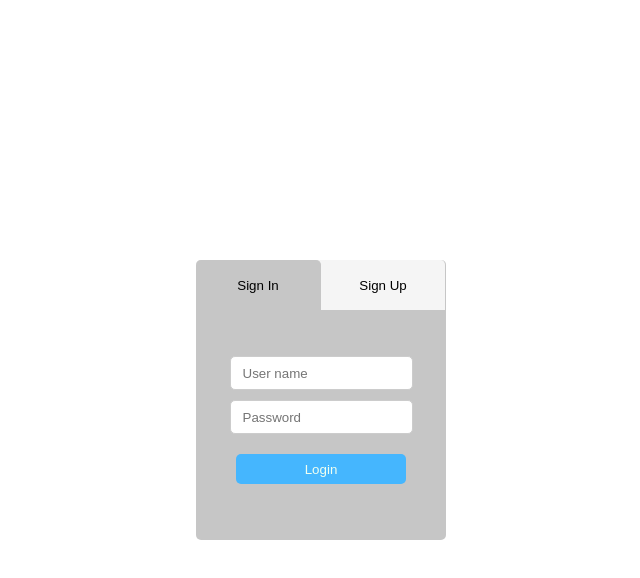
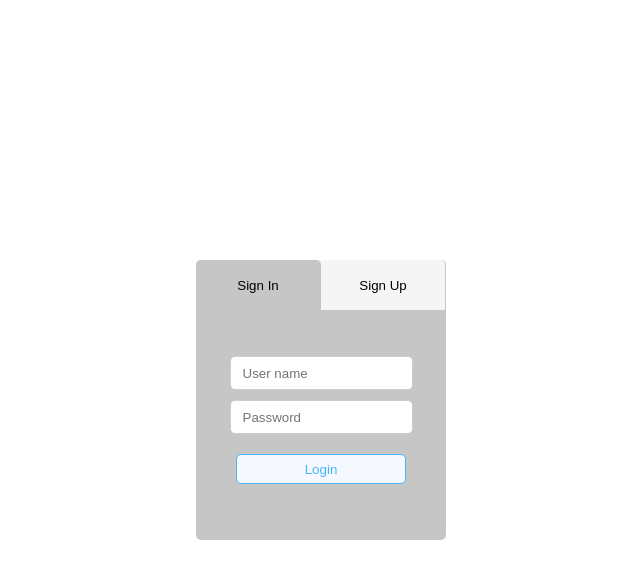
Before and after one commit to gustavohst/TODOList, a React (Create React App) app in the folder web/: page / in a window 1280 px wide. In both pictures the pointer is over the button "Login". Shown: the top 578 px of the page, without its empty margins (319-959 px from the left). Built offline with nearby package versions, Linux system fonts and the light colour scheme.

Commit message:
Effects in buttons and icons

```diff
--- a/web/src/components/Button/Button.css
+++ b/web/src/components/Button/Button.css
@@ -16,6 +16,13 @@ button:focus {
    padding: 0 30px;
    height: 30px;
    margin: 10px;
+   transition: background-color 0.3s ease;
+}
+
+.defaultButton:hover{
+   color: #2c974b;
+   background: honeydew;
+   border: 1px solid #2c974b;
 }
 
 .largeButton{
@@ -26,6 +33,13 @@ button:focus {
    height: 30px;
    min-width: 170px;
    margin: 10px;
+   transition: background-color 0.3s ease;
+}
+
+.largeButton:hover{
+   color: #45b6fe;
+   background: #f6f8ff;
+   border: 1px solid #45b6fe;
 }
 
 .menuItem{
@@ -37,6 +51,12 @@ button:focus {
    display: flex;
    justify-content: center;
    align-items: center;
+   transition: background-color 0.3s ease;
+}
+
+.menuItem:hover{
+   color:#666666;
+   background: #DDDDDD;
 }
 
 .topButton{
--- a/web/src/components/Icon/Icon.css
+++ b/web/src/components/Icon/Icon.css
@@ -1,6 +1,11 @@
 .icon{
    color: #1e85c5;
    margin-left: 10px;
+   transition: color 0.3s ease;
+}
+
+.icon:hover{
+   color: #1a2c1b;
 }
 
 .small{
```
